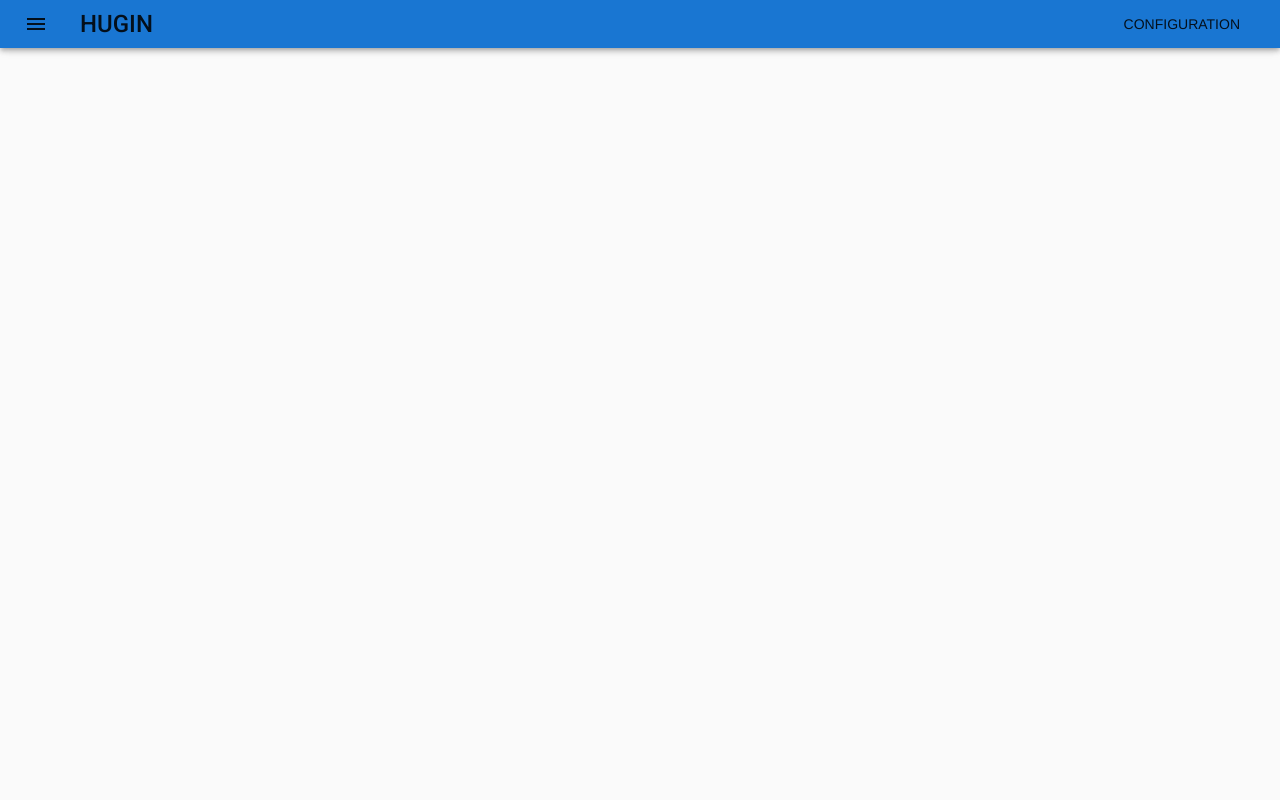
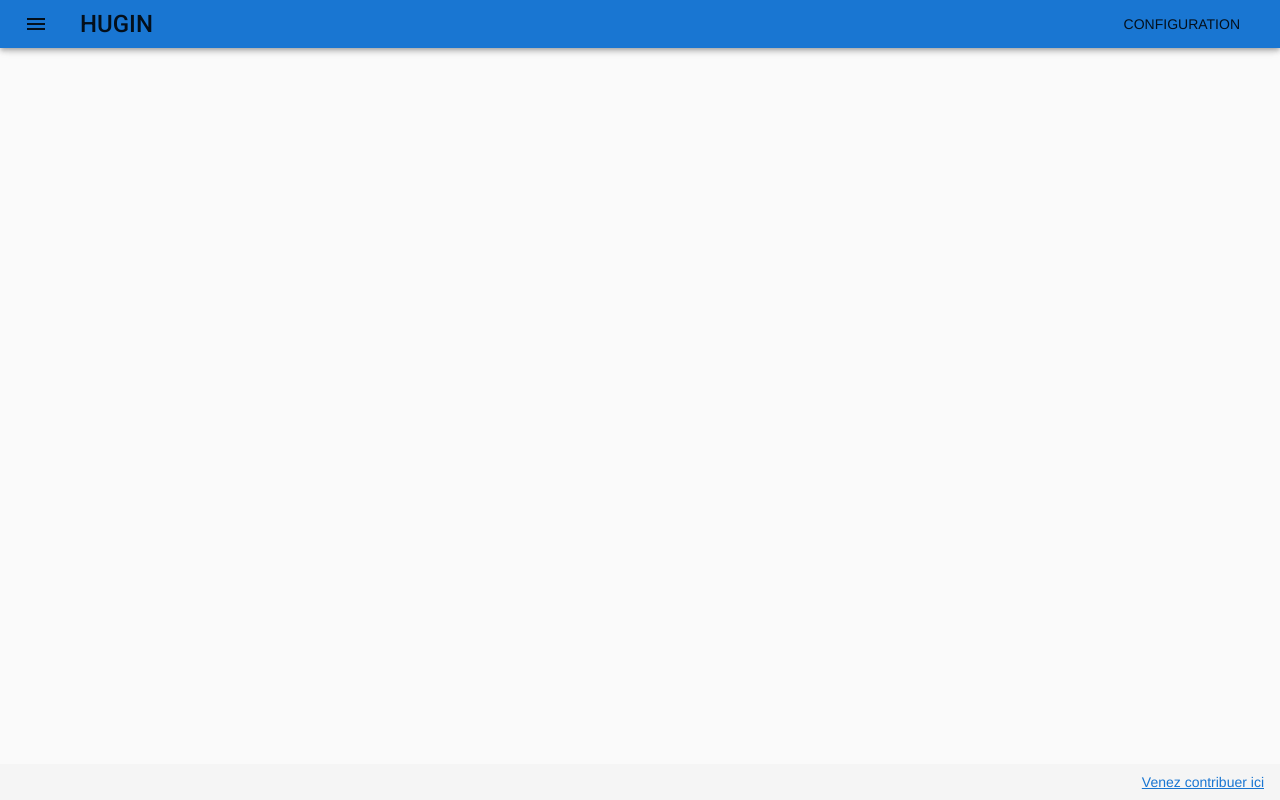
Before and after one commit to clemsciences/lidar-server-flask-vue, a Vue app in the folder flaskvue/frontend/: page /#/ in a window 1280 px wide. Built offline with nearby package versions, Linux system fonts and the light colour scheme.

Commit message:
Added footer to contribute to the project

```diff
--- a/flaskvue/frontend/src/components/Home.vue
+++ b/flaskvue/frontend/src/components/Home.vue
@@ -8,6 +8,10 @@
 <!--    <p>Random number from backend: {{ randomNumber }}</p>-->
 <!--    <button @click="getRandom">New random number</button>-->
 <!--  </v-container>-->
+    <v-footer class="pa-3 footer">
+    <v-spacer></v-spacer>
+    <div><a href="https://github.com/clemsciences/lidar-server-flask-vue.git">Venez contribuer ici</a></div>
+  </v-footer>
 </template>
 
 <script>
@@ -50,5 +54,11 @@ export default {
 </script>
 
 <style scoped>
+    .footer {
+        position: absolute;
+        bottom: 0;
+        width: 100%;
+        background-color: antiquewhitete;
+}
 
 </style>
```
